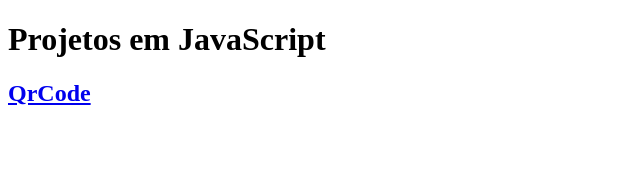
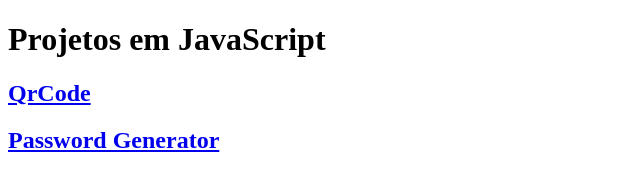
Before and after one commit to HugoBatista/JavaScript-Projects, a plain HTML site: page index.html in a window 1280 px wide. Shown: the whole page, without its empty margins (0-640 px from the left). Drawn offline with Linux system fonts and the light colour scheme.

Commit message:
Update index.html

```diff
--- a/index.html
+++ b/index.html
@@ -12,5 +12,8 @@
     <a href="./Apps/QrCode/index.html">
         <h2>QrCode</h2>
     </a>
+    <a href="./Apps/Password Generator/index.html">
+        <h2>Password Generator</h2>
+    </a>
 </body>
 </html>
```
